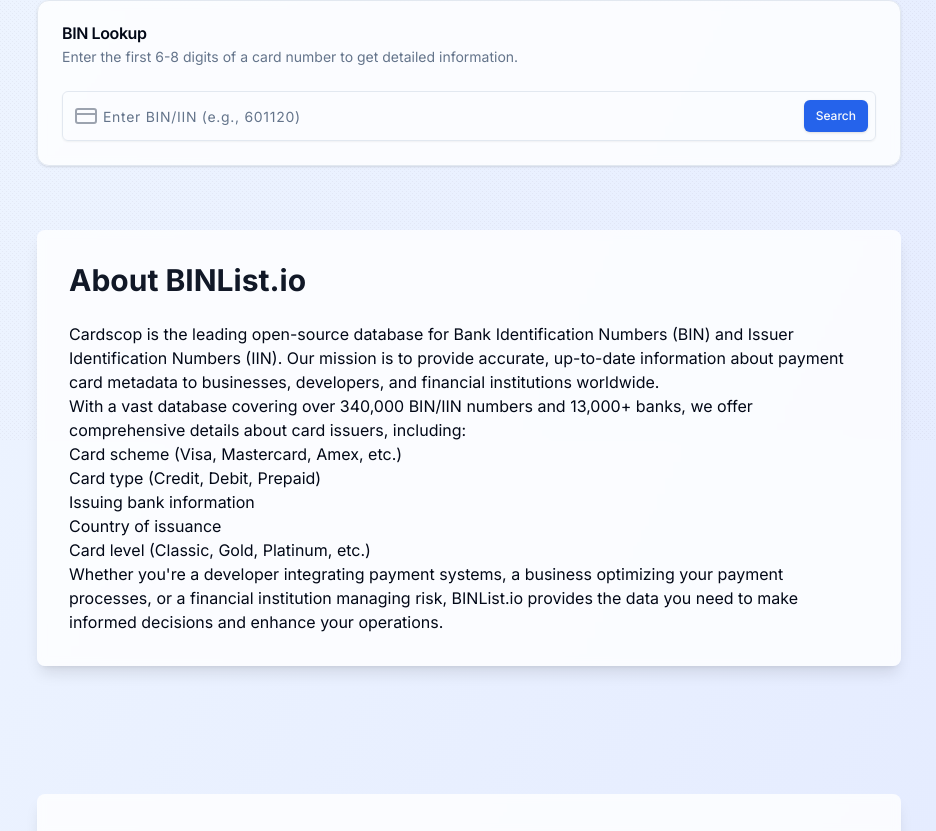
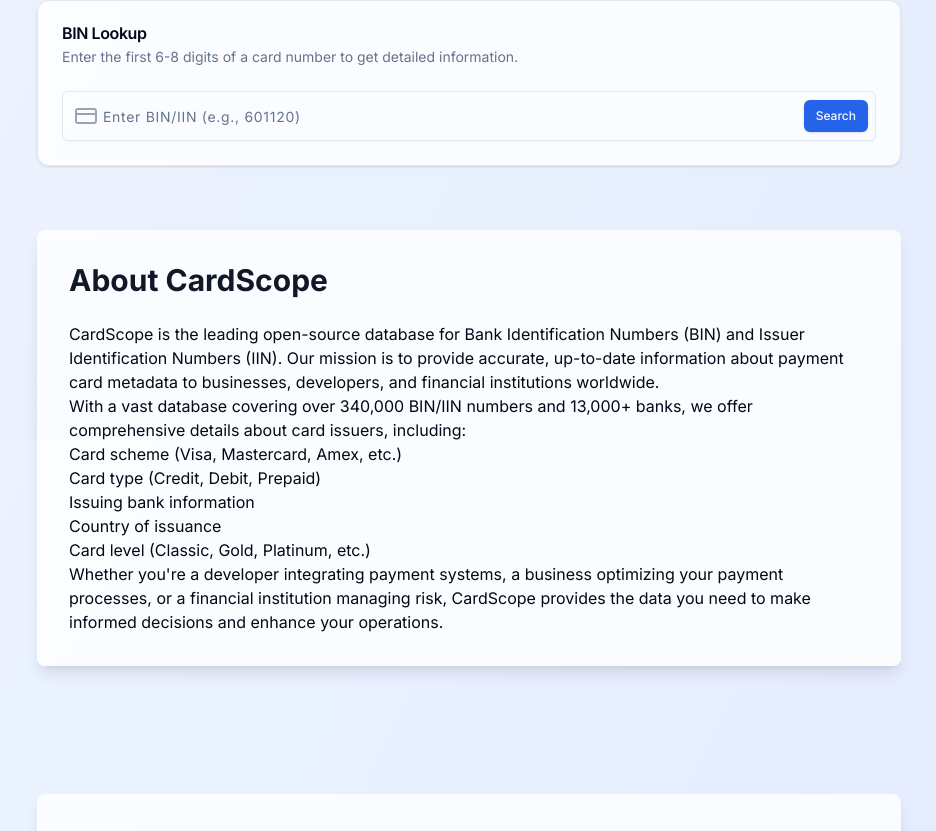
Before and after one commit to saikothasan/CardScope, a Next.js app: page / in a window 1280 px wide. Shown: the part 360-1191 px from the top of the page, without its empty margins (171-1107 px from the left). Built offline with nearby package versions, Linux system fonts and the light colour scheme.

Commit message:
Update about.tsx

```diff
--- a/app/components/about.tsx
+++ b/app/components/about.tsx
@@ -2,10 +2,10 @@
   return (
     <section id="about" className="py-16">
       <div className="bg-white/80 backdrop-blur-sm rounded-lg shadow-lg p-8">
-        <h2 className="text-3xl font-bold text-gray-900 mb-6">About BINList.io</h2>
+        <h2 className="text-3xl font-bold text-gray-900 mb-6">About CardScope</h2>
         <div className="prose prose-lg prose-gray max-w-none">
           <p>
-            Cardscop is the leading open-source database for Bank Identification Numbers (BIN) and Issuer
+            CardScope is the leading open-source database for Bank Identification Numbers (BIN) and Issuer
             Identification Numbers (IIN). Our mission is to provide accurate, up-to-date information about payment card
             metadata to businesses, developers, and financial institutions worldwide.
           </p>
@@ -22,7 +22,7 @@
           </ul>
           <p>
             Whether you're a developer integrating payment systems, a business optimizing your payment processes, or a
-            financial institution managing risk, BINList.io provides the data you need to make informed decisions and
+            financial institution managing risk, CardScope provides the data you need to make informed decisions and
             enhance your operations.
           </p>
         </div>
```
